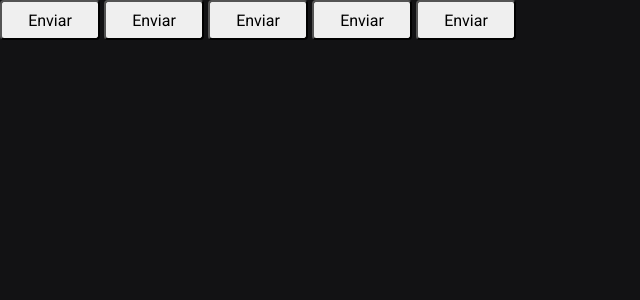
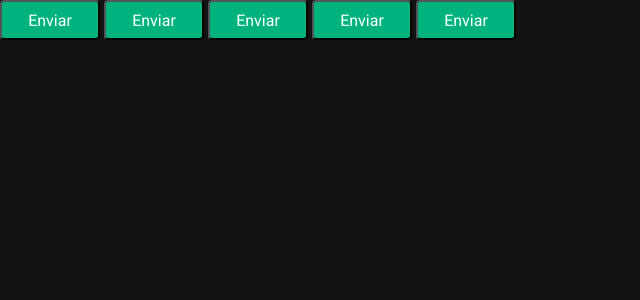
Before and after one commit to Kierico/ignite-time, a React (Vite) app: page / in a window 1280 px wide. Shown: the top 300 px of the page, without its empty margins (0-640 px from the left). Built offline with nearby package versions, Linux system fonts and the light colour scheme.

Commit message:
1.5 - Tipagem de temas | 1.6 - Estilos globais

```diff
--- a/src/components/Button.styles.ts
+++ b/src/components/Button.styles.ts
@@ -21,9 +21,9 @@
         background-color: ${buttonVariants[props.variant]}
     `} */
 
-    background-color: ${props => props.theme.primary};
+    background-color: ${props => props.theme["green-300"]};
     border-radius: 4px;
-    color: ${props => props.theme.text};
+    color: ${props => props.theme.white};
     margin-right: 4px;
     cursor: pointer;
 `;
```
Also changed, not shown: src/@types/styled.d.ts (added, +10 -0 lines).
